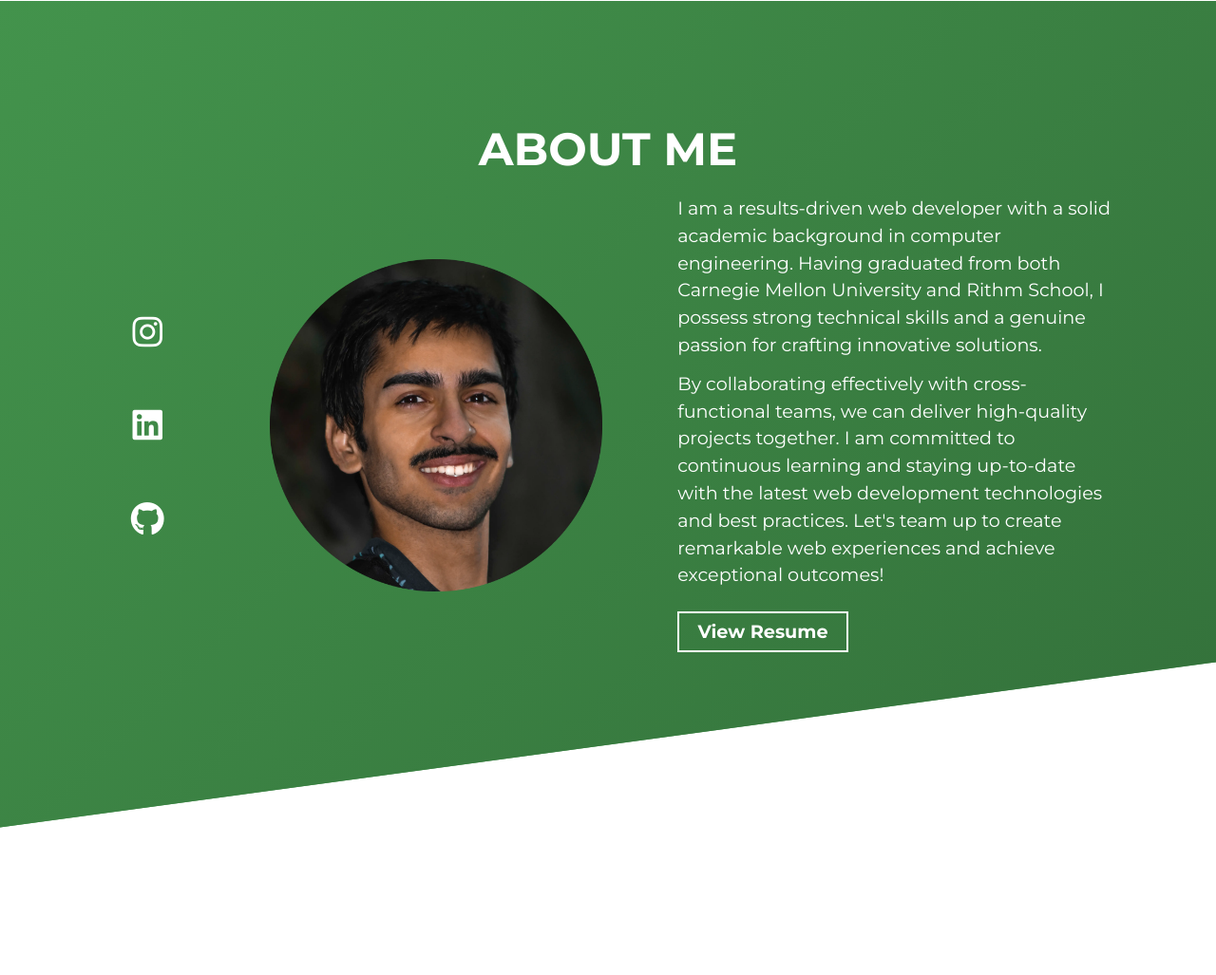
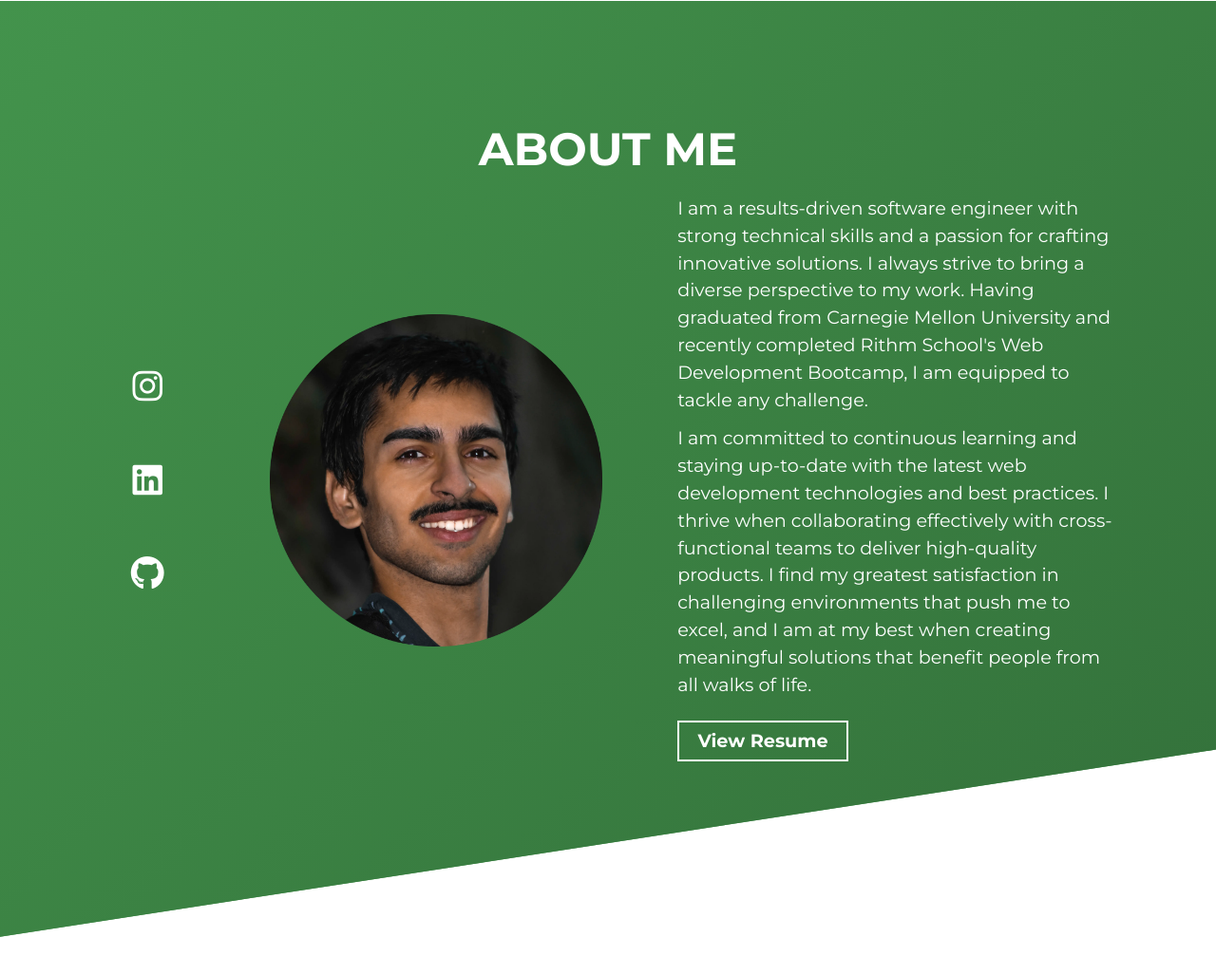
Before and after one commit to gmacfarq/portfolio-website, a Flask app: page / in a window 1280 px wide. Shown: the part 849-1876 px from the top of the page at 95% size. Run offline with Flask 3, Linux system fonts and the light colour scheme; some libraries are stand-ins or nearby versions.

Commit message:
change aboutme

```diff
--- a/templates/index.html
+++ b/templates/index.html
@@ -110,19 +110,21 @@
         </div>
         <div class="about-wrapper-info">
           <p class="about-wrapper-info-text">
-            I am a results-driven web developer with a solid
-            academic background in computer engineering.
-            Having graduated from both Carnegie Mellon University
-            and Rithm School, I possess strong technical skills
-            and a genuine passion for crafting innovative solutions.
+            I am a results-driven software engineer with strong technical skills
+             and a passion for crafting innovative solutions. I always strive to
+              bring a diverse perspective to my work. Having graduated from
+              Carnegie Mellon University and recently completed Rithm School's
+              Web Development Bootcamp, I am equipped to tackle any challenge.
           </p>
           <p class="about-wrapper-info-text">
-            By collaborating effectively with cross-functional
-            teams, we can deliver high-quality projects together.
-            I am committed to continuous learning and staying up-to-date
-            with the latest web development technologies and best practices.
-            Let's team up to create remarkable web experiences and
-            achieve exceptional outcomes!
+            I am committed to continuous learning and staying up-to-date with
+            the latest web development technologies and best practices.
+            I thrive when collaborating effectively with cross-functional
+            teams to deliver high-quality products. I find my greatest
+            satisfaction in challenging environments that push me to excel,
+            and I am at my best when creating meaningful solutions that benefit
+            people from all walks of life.
+
           </p>
           <span class="about-wrapper-cta">
             <a href="../static/pdf/Graham MacFarquhar Resume.pdf" class="cta-btn cta-btn--resume" download>View Resume</a>
```
